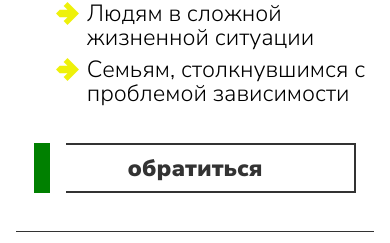
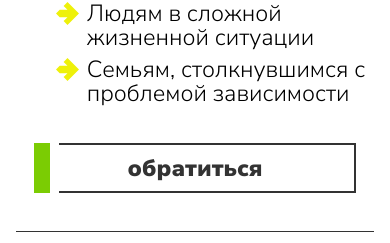
Before and after one commit to vhde/site, a plain HTML site: page index.html in a window 390 px wide. Shown: the part 1888-2131 px from the top of the page. Drawn offline with Linux system fonts and the light colour scheme.

Commit message:
cta button fix

```diff
--- a/css/styles.css
+++ b/css/styles.css
@@ -821,11 +821,28 @@ ul.szs li {
             linear-gradient(0deg, #333333ff 0 calc(3vw/9.4), #ffffff00 calc(3vw/9.4) 100%),
             linear-gradient(180deg, #333333ff 0 calc(3vw/9.4), #ffffff00 calc(3vw/9.4) 100%),
             linear-gradient(270deg, #333333ff 0 calc(3vw/9.4), #ffffff00 calc(vw/9.4) 100%) */
-            linear-gradient(90deg, green 0 calc(20vw/5), white calc(20vw/5) 32px, #ffffff00 20px 100%),
-            linear-gradient(0deg, #333333ff 0 calc(3vw/5), #ffffff00 calc(3vw/5) 100%),
-            linear-gradient(180deg, #333333ff 0 calc(3vw/5), #ffffff00 calc(3vw/5) 100%),
-            linear-gradient(270deg, #333333ff 0 calc(3vw/5), #ffffff00 calc(3vw/5) 100%)
-        ;
+            linear-gradient(
+				90deg,
+				#7bcc03ff 0 calc(20vw/5),
+				white calc(20vw/5) calc(32vw/5),
+				#ffffff00 calc(32vw/5) 100%
+			),
+            linear-gradient(
+				0deg,
+				#333333ff 0 calc(3vw/5),
+				#ffffff00 calc(3vw/5) 100%
+			),
+            linear-gradient(
+				180deg,
+				#333333ff 0 calc(3vw/5),
+				#ffffff00 calc(3vw/5) 100%
+			),
+            linear-gradient(
+				270deg,
+				#333333ff 0 calc(3vw/5),
+				#ffffff00 calc(3vw/5) 100%
+			)
+     	;
         font-size: calc(18vw/3);
         padding: calc(12vw/5);
         min-width: calc(388vw/5);
```
